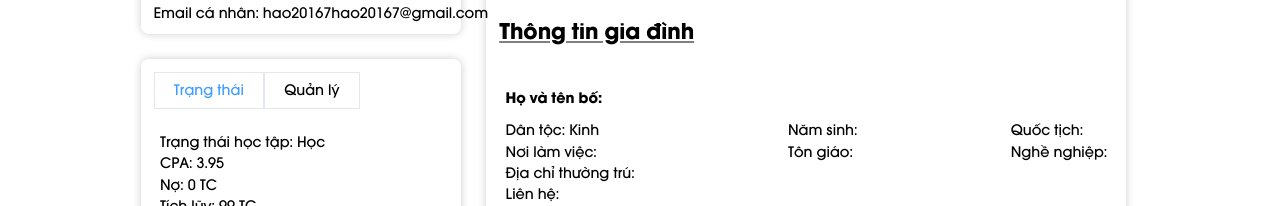
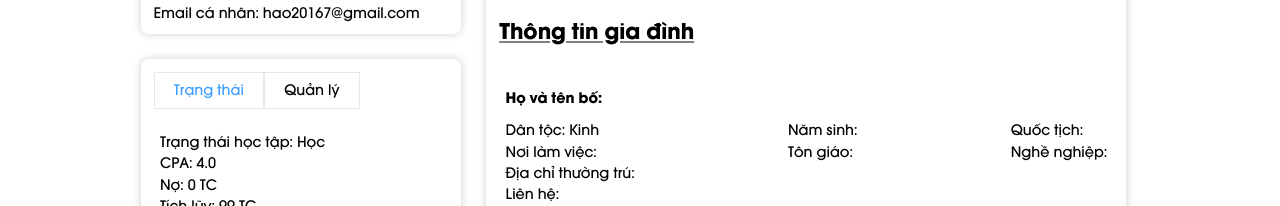
Before and after one commit to hao20167/hao20167.github.io, a plain HTML site: page index.html in a window 1280 px wide. Shown: the part 589-795 px from the top of the page. Drawn offline with nearby package versions, Linux system fonts and the light colour scheme; a web font is replaced by a local one.

Commit message:
Update index.html

```diff
--- a/index.html
+++ b/index.html
@@ -76,7 +76,7 @@
                         <li>Họ tên: Bùi Công Hào </li>
                         <li>Lớp: Khoa học máy tính</li>
                         <li>Email: hao.bc2400042@sis.hust.edu.vn</li>
-                        <li>Email cá nhân: hao20167hao20167@gmail.com</li>
+                        <li>Email cá nhân: hao20167@gmail.com</li>
                     </ul>
                 </div>
             </div>
@@ -94,7 +94,7 @@
                             <div>
                                 <p>Trạng thái học tập: Học</p>
                                 <p>
-                                    CPA: 3.95
+                                    CPA: 4.0
                                 </p>
                                 <p>
                                     Nợ: 0 TC
```
